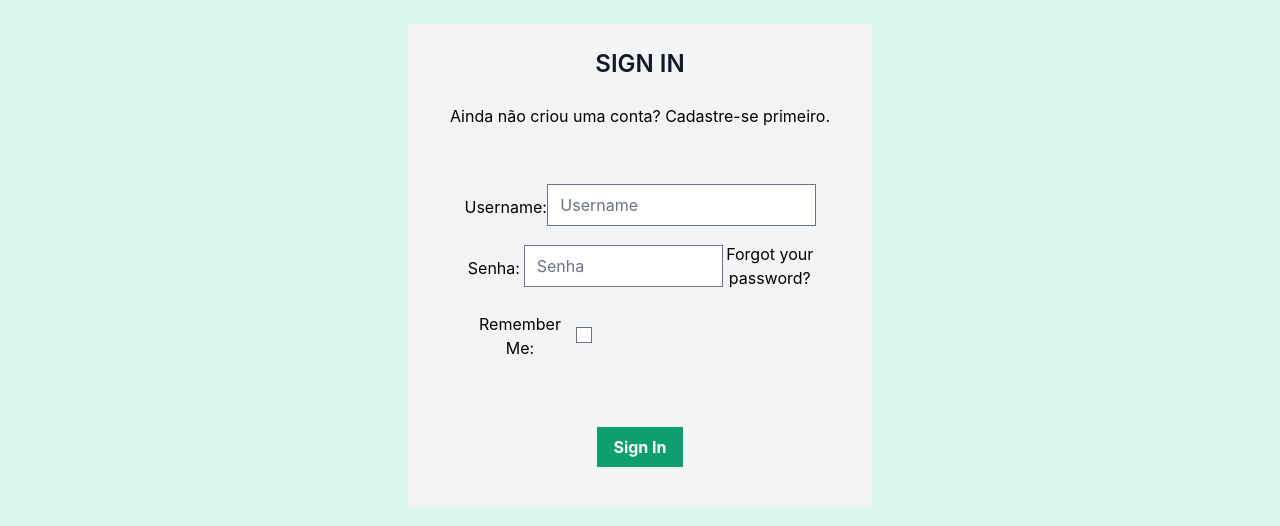
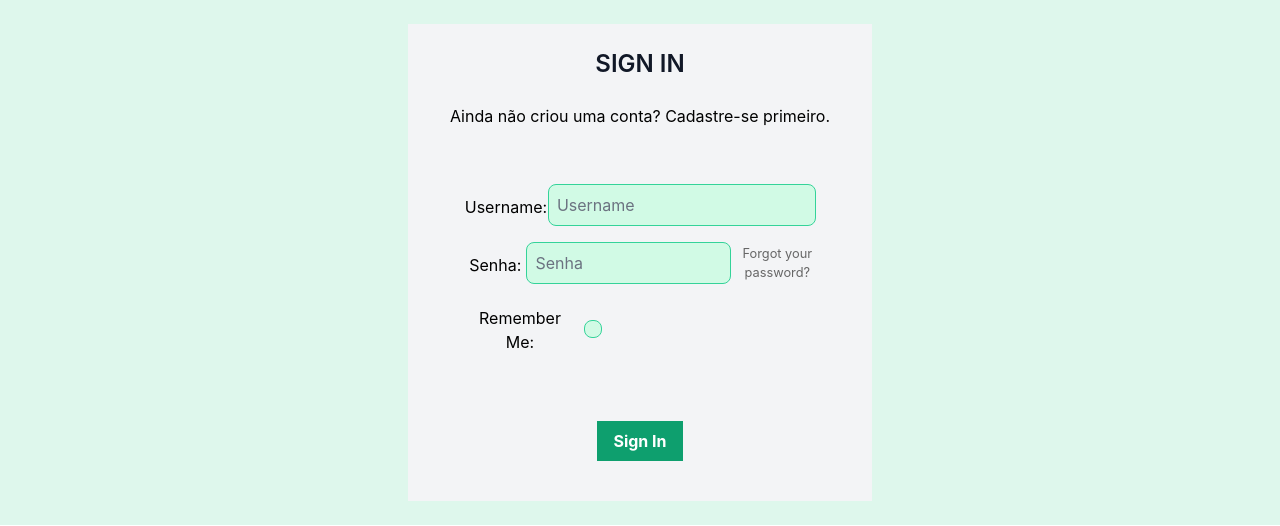
Before and after one commit to CodeVanzi/Django-Marketplace-Sitio, a Django app: page /accounts/login/?next=/cart/checkout/ in a window 1280 px wide. Shown: the part 97-623 px from the top of the page. Run offline with Django 4.2, Linux system fonts and the light colour scheme; some libraries are stand-ins or nearby versions.

Commit message:
css review

```diff
--- a/templates/allauth/layouts/base.html
+++ b/templates/allauth/layouts/base.html
@@ -30,6 +30,36 @@
         background-color: white;
         padding-left: 0;
     }
+    #id_remember {
+        margin-left: 0.5rem;
+        width: 1rem;
+    }
+    span.helptext {
+        margin-left: 0.5rem;
+        font-size: 0.8rem;
+        color: #666;
+    }
+    .card li {
+        list-style-type: none;
+        margin-left: 0.5rem;
+        font-size: 0.8rem;
+        color: #666;
+        padding: 0.5rem;
+    }
+
+    .card input {
+        border-radius: 0.5rem;
+        background-color: #d1fae5; /* Você pode ajustar a cor conforme necessário */
+        border: 1px solid #34d399; /* Cor verde escuro */
+        padding: 0.5rem;
+    }
+
+
+    .card input:focus {
+
+        border-color: #10b981;
+        border-width: 2px;
+    }
 </style>
 {% endblock %}
 
```
